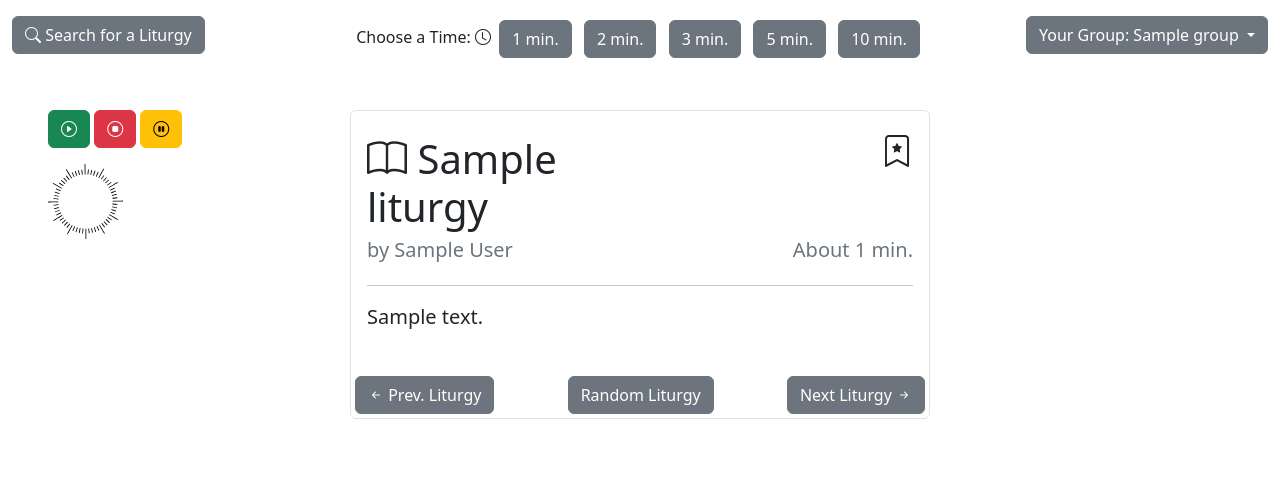
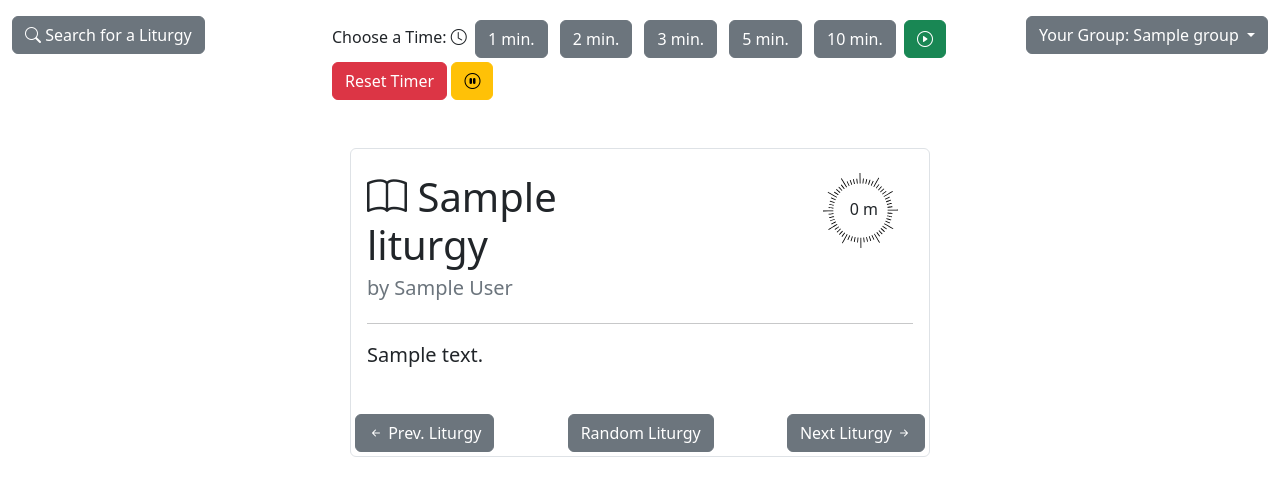
Before and after one commit to stephen-taylor-dev/capstone, a Django app: page / in a window 1280 px wide. Shown: the part 56-552 px from the top of the page. Run offline with Django 3.2, Linux system fonts and the light colour scheme; a user stored in the database is signed in; tables that the repository leaves empty hold one stand-in row (values such as "Sample post"); some libraries are stand-ins or nearby versions.

Commit message:
timer ui fixes

```diff
--- a/capstone/benedict_option/static/benedict_option/countdown.js
+++ b/capstone/benedict_option/static/benedict_option/countdown.js
@@ -49,7 +49,6 @@ function stopWatch(){
 
         clearInterval(timer);
 
-        $('input[type=button]#watch').val('Start');
 
         alert('Finished counting down from '+timerSeconds);
 
@@ -64,56 +63,46 @@ function stopWatch(){
 }
 
 $(document).ready(function(){
-    $('#watch').click();
 
-    $('input[type=button]#percent').click(function(e){
 
-        e.preventDefault();
-        drawTimer($('input[type=text]#percent').val());
+    $('#select-time').click(function(e){
+        var inputTime = this.value;
+        var htmlOutputTime = inputTime/60;
+        timerSeconds = inputTime;
+        $('#timer-time').html(htmlOutputTime + ' m');
 
     });
 
-    $('input[type=button]#size').click(function(e){
-
+    $('.watch').click(function(e){
         e.preventDefault();
 
-       // $('.timer').css('font-size',$('input[type=text]#size').val()+'px');
+        if($('#watch').val() == 'Start'){
 
-    });
+            $('#watch').replaceWith('<button id="watch" type="button" class="btn btn-warning" value="Pause"><i class="bi bi-pause-circle"></i> </button>');
 
-    $('.time').click(function(e){
-        var time = this.value;
-        var outputTime = time/60;
-        $('#timer-time').html(outputTime + ' min. ' + '<i class="bi bi-clock-history"></i>');
-        $('#watch').click(function(e){
+            timerCurrent = 0;
 
-            e.preventDefault();
+            timerFinish = new Date().getTime()+(timerSeconds*1000);
 
-            if($('#watch').val() == 'Start'){
+            timer = setInterval('stopWatch()',50);
 
-                $('#watch').val('Stop');
+        }
+        else if ($('#watch').val() == 'Pause'){
 
-                timerSeconds = time;
+            $('#watch').replaceWith('<button id="watch" type="button" class="btn btn-success"  value="Start"><i class="bi bi-play-circle"></i> </button>');
 
-                timerCurrent = 0;
 
-                timerFinish = new Date().getTime()+(timerSeconds*1000);
 
-                timer = setInterval('stopWatch()',50);
+        }
+        else{
 
-            }else{
 
-                $('#watch').val('Start');
+            clearInterval(timer);
 
-                clearInterval(timer);
+        }
 
-            }
-
-        });
     });
 
 
 
-
-
 });
--- a/capstone/benedict_option/static/benedict_option/timer.css
+++ b/capstone/benedict_option/static/benedict_option/timer.css
@@ -9,6 +9,14 @@ The above copyright notice and this permission notice shall be included in all c
 
 THE SOFTWARE IS PROVIDED "AS IS", WITHOUT WARRANTY OF ANY KIND, EXPRESS OR IMPLIED, INCLUDING BUT NOT LIMITED TO THE WARRANTIES OF MERCHANTABILITY, FITNESS FOR A PARTICULAR PURPOSE AND NONINFRINGEMENT. IN NO EVENT SHALL THE AUTHORS OR COPYRIGHT HOLDERS BE LIABLE FOR ANY CLAIM, DAMAGES OR OTHER LIABILITY, WHETHER IN AN ACTION OF CONTRACT, TORT OR OTHERWISE, ARISING FROM, OUT OF OR IN CONNECTION WITH THE SOFTWARE OR THE USE OR OTHER DEALINGS IN THE SOFTWARE.
  */
+
+.timer-time {
+    position:absolute;
+    z-index: 15;
+    margin-right: 35px;
+    margin-top: 24px;
+
+}
 
 .clock {
 
@@ -22,17 +30,21 @@ THE SOFTWARE IS PROVIDED "AS IS", WITHOUT WARRANTY OF ANY KIND, EXPRESS OR IMPLI
 
     float: left;
 
+    z-index: 9;
+    margin-right: 15px;
+
+
 }
 
  .timer {
 
-    position:relative;
+    position:absolute;
 
     font-size: 75px;
 
-    width:1em;
+    width:1.2em;
 
-    height:1em;
+    height:1.2em;
 
     float: left;
 
--- a/capstone/benedict_option/templates/benedict_option/index.html
+++ b/capstone/benedict_option/templates/benedict_option/index.html
@@ -10,17 +10,20 @@
 <div class="container-fluid my-3">
     <div class="row justify-content-center">
         <div class="col-3">
-            <button class="btn btn-secondary" type="button" data-bs-toggle="offcanvas" data-bs-target="#offcanvasWithBothOptions" aria-controls="offcanvasWithBothOptions"><i class="bi bi-search"></i> Search for a Liturgy</button>
+            <a href="{% url 'search' %}" type="button" class="btn btn-secondary" type="button"><i class="bi bi-search"></i> Search for a Liturgy</a>
         </div>
 
         <div class="col-6 d-flex justify-content-center">
             <div >
                 <label for="searchLiturgy">Choose a Time: <i class="bi bi-clock"></i></label>
-                <button value="60" type="button" class="time btn btn-secondary m-1">1 min.</button>
-                <button value="120" type="button" class="time btn btn-secondary m-1">2 min.</button>
-                <button value="180" type="button" class="time btn btn-secondary m-1">3 min.</button>
-                <button value="240" type="button" class="time btn btn-secondary m-1">5 min.</button>
-                <button value="600" type="button" class="time btn btn-secondary m-1">10 min.</button>
+                <button id="select-time" value="60" type="button" class="time btn btn-secondary m-1">1 min.</button>
+                <button id="select-time" value="120" type="button" class="time btn btn-secondary m-1">2 min.</button>
+                <button id="select-time" value="180" type="button" class="time btn btn-secondary m-1">3 min.</button>
+                <button id="select-time" value="240" type="button" class="time btn btn-secondary m-1">5 min.</button>
+                <button id="select-time" value="600" type="button" class="time btn btn-secondary m-1">10 min.</button>
+                <button id="watch" type="button" class="watch btn btn-success" value="Start"><i class="bi bi-play-circle"></i> </button>
+                <button id="watch" type="button" class="watch btn btn-danger" value="Stop">Reset Timer</button>
+                <button id="watch" type="button" class="watch btn btn-warning" value="Pause"><i class="bi bi-pause-circle"></i> </button>
             </div>
         </div>
         {% block groupSettings %}
@@ -61,13 +64,8 @@
         <div class="row my-5 ">
           <div class="col-3">
           {% block filters %}
-          <button id="watch" type="button" class="btn btn-success"  value="Start"><i class="bi bi-play-circle"></i> </button>
-          <button id="watch" type="button" class="btn btn-danger" value="Stop"><i class="bi bi-stop-circle"></i> </button>
-          <button id="watch" type="button" class="btn btn-warning" value="Pause"><i class="bi bi-pause-circle"></i> </button>
-          <p id='timer-time'> </p>
-          {% load static %}
-        <img class="clock" src="{% static 'benedict_option/34139.svg' %}">
-          <div class="timer fill"></div>
+
+
             {% endblock %}
             </div>
 
@@ -79,21 +77,20 @@
                         <div class="row">
                             <div class="col">
                                 <h1 id="liturgy-title"class="card-title"> <i class="bi bi-book"></i> {{ liturgy.title}} </h1>
+                                <p id="liturgy-author" class="lead card-subtitle text-muted mb-1"> by {{liturgy.author }} </p>
                             </div>
                             <div class="col">
-                              <h2><i id="favorite-liturgy" class="bi bi-bookmark-star d-flex justify-content-end" data-
-                                value1="{{ liturgy.id }}"></i></h2>
+                              <div class="d-flex justify-content-end" >
+                                <p class="timer-time " id='timer-time'>0 m</p>
+                                {% load static %}
+                                <img class="clock" src="{% static 'benedict_option/34139.svg' %}">
+                                <div class="timer fill"></div>
+
+                              </div>
+
                             </div>
                         </div>
-                        <div class="row">
-                          <div class="col">
-                            <p id="liturgy-author" class="lead card-subtitle text-muted mb-1"> by {{liturgy.author }} </p>
-                          </div>
-                          <div class="col">
-                            <p id="liturgy-id" class="lead card-subtitle text-muted mb-1 d-flex justify-content-end"> About {{ liturgy.length }} min.</p>
 
-                          </div>
-                        </div>
 
                         <hr>
                         <div id="text-block">
@@ -130,68 +127,7 @@
 
 
 
-    <div class="offcanvas offcanvas-start" data-bs-scroll="true" tabindex="-1" id="offcanvasWithBothOptions" aria-labelledby="offcanvasWithBothOptionsLabel">
-        <div class="offcanvas-header">
-          <h5 class="offcanvas-title" id="offcanvasWithBothOptionsLabel">Search a liturgy...</h5>
-          <button type="button" class="btn-close text-reset" data-bs-dismiss="offcanvas" aria-label="Close"></button>
-        </div>
-        <div class="offcanvas-body">
-          <p>Here you can search for a particular liturgy you are looking for.</p>
 
-            <div class="container">
-                <form action="" method="post">
-                    {% csrf_token %}
-                    {% comment %} Search a Phrase {% endcomment %}
-                    <div class="form-group">
-                        <label for="searchLiturgy">Search a Liturgy</label>
-                      <input type="text" name="title" class="form-control" id="searchLiturgy" aria-describedby="searchLiturgy" placeholder="Enter name or phrase of liturgy you are searching for...">
-                      <button type="submit" class="btn btn-secondary my-2">Search</button>
-                    </div>
-                </form>
-            </div>
-
-            <hr>
-          <!-- Advanced Search -->
-              <label for="searchLiturgy">Advanced Search a Liturgy</label>
-              <form action="" method="post">
-                {% csrf_token %}
-                {% comment %} Search Title {% endcomment %}
-                <div class="form-group">
-                  <small id="searchHelp" class="form-text text-muted">Liturgy Title</small>
-                  <input type="text" name="title" class="form-control" id="searchTitle" aria-describedby="searchTitle" placeholder="Enter name of liturgy you are searching for...">
-                </div>
-
-                {% comment %} Search Autho {% endcomment %}
-                <div class="form-group my-2">
-                  <small id="searchHelp" class="form-text text-muted">Liturgy Author</small>
-                  <input type="text" name="title" class="form-control" id="searchTitle" aria-describedby="searchTitle" placeholder="Enter author of liturgy you are searching for...">
-                </div>
-
-                {% comment %} Search Category {% endcomment %}
-                <div class="input-group my-3">
-                  <div class="input-group-prepend">
-                    <label class="input-group-text" for="searchCategory">Liturgy Category</label>
-                  </div>
-                  <select class="custom-select" id="searchCategory">
-                    <option selected>Choose...</option>
-                    <option value="1">Psalm</option>
-                    <option value="2">Litury</option>
-                    <option value="3">Poem</option>
-                    <option value="3">Devotional</option>
-                  </select>
-                </div>
-
-                {% comment %} Search for String {% endcomment %}
-                <div class="form-group">
-                  <small id="searchHelp" class="form-text text-muted">Liturgy Phrase</small>
-                  <input type="text" name="phrase" class="form-control" id="searchString" aria-describedby="searchString" placeholder="Enter phrase from payer you are searching for...">
-                </div>
-              </form>
-
-              <button type="submit" class="btn btn-secondary my-2">Search</button>
-
-        </div>
-    </div>
 
 
 </div>
--- a/capstone/benedict_option/urls.py
+++ b/capstone/benedict_option/urls.py
@@ -8,7 +8,7 @@ urlpatterns = [
     path("register", views.register, name="register"),
     path("pray", views.pray, name="pray"),
     path("feed", views.loadFeed, name="feed"),
-    path("test", views.test, name="test"),
+    path("search", views.search, name="search"),
     path("prayer-request", views.prayerRequests, name="prayer_requests"),
 
     # API Paths
@@ -19,6 +19,8 @@ urlpatterns = [
     path("send-invite", views.sendGroupInvites, name="sendGroupInvites"),
     path("create-comment", views.createComment, name="createComment"),
     path("create-prequest", views.createPRequest, name="createPRequest"),
+    path("search-liturgy", views.searchLiturgy, name="searchLiturgy"),
+
 
 
 
--- a/capstone/benedict_option/views.py
+++ b/capstone/benedict_option/views.py
@@ -42,6 +42,11 @@ def prayerRequests(request):
         "comments": comments,
     })
 
+@csrf_exempt
+def searchLiturgy(request):
+    print(request.GET)
+    return render(request, "benedict_option/index.html")
+
 def loadFeed(request):
     return render(request, "benedict_option/feed.html")
 
@@ -65,8 +70,8 @@ def loadLiturgy(request, id):
     jsonLiturgy = liturgy.to_json()
     return JsonResponse(jsonLiturgy, safe=False)
 
-def test(request):
-    return render(request, "benedict_option/test.html")
+def search(request):
+    return render(request, "benedict_option/search.html")
 
 
 # refactor this - copied from index function
```
Also changed, not shown: capstone/benedict_option/templates/benedict_option/search.html (added, +69 -0 lines), capstone/benedict_option/templates/benedict_option/test.html (deleted, +0 -15 lines).
